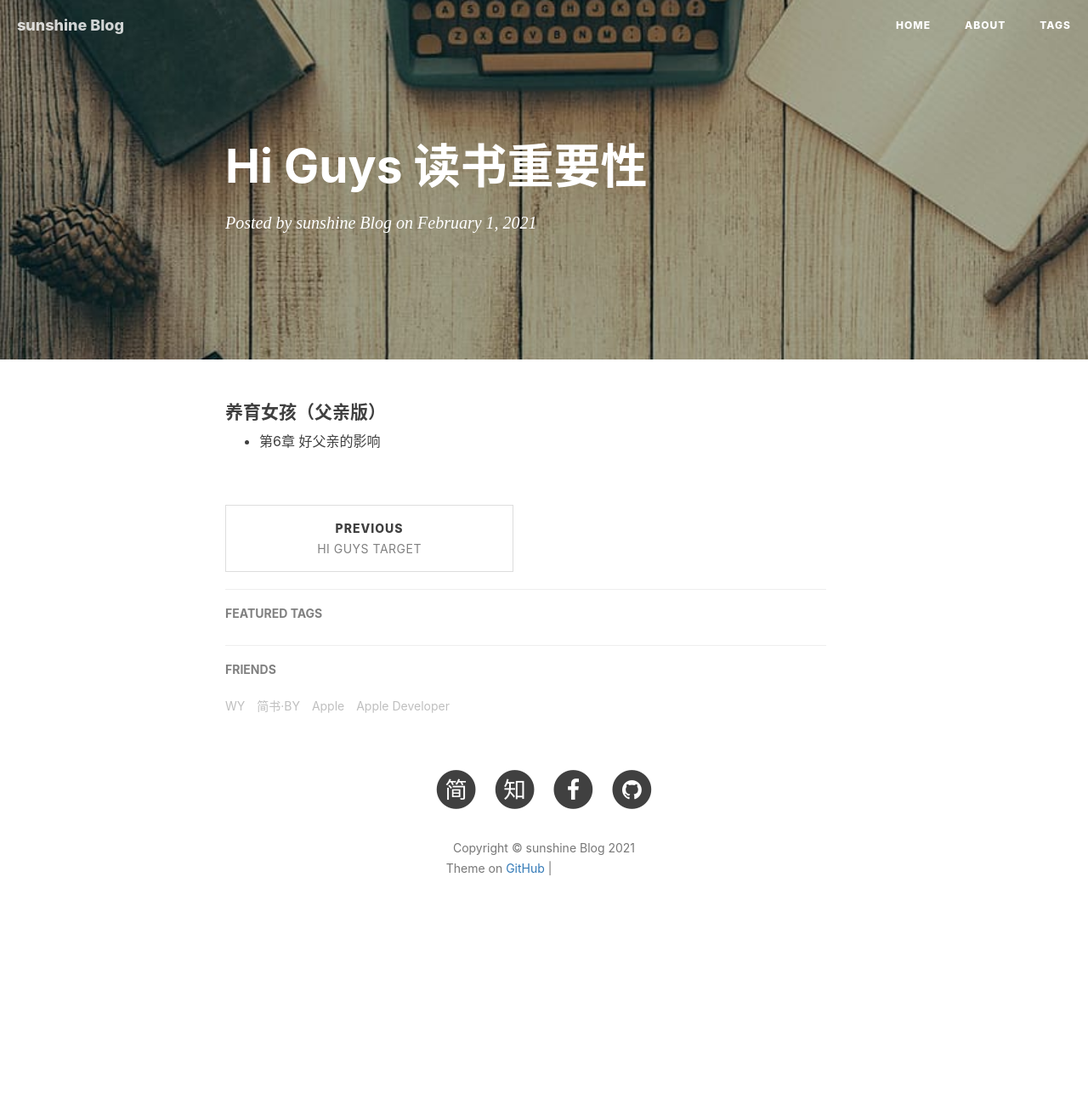
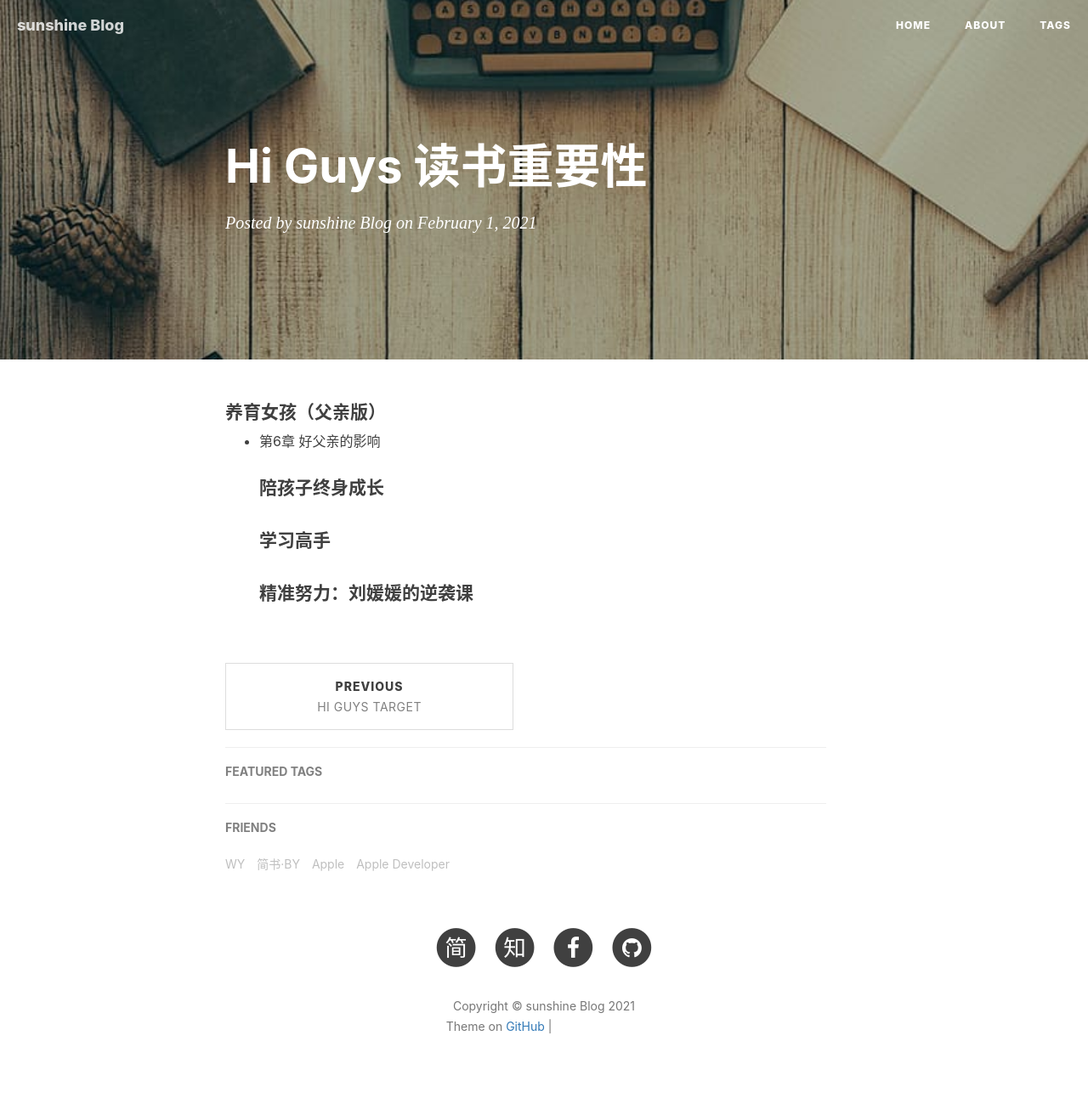
Before and after one commit to feature2018/feature2018.github.io, a Jekyll site: the page built from _posts/2021-02-01-Hi-Guys-读书重要性.md, in a window 1280 px wide. Shown: the whole page at 85% size. Built offline with Jekyll 4.4.1, drawn with Linux system fonts in a browser that asks for light colours; nearby versions of some CDN libraries; our own code applies the rules of GitHub Pages for plain Markdown files; comment, search, counter and statistics services are not loaded; before the commit the page ends 1126 px from its top, so only the background shows below that; grey boxes are pictures that could not be loaded.

Commit message:
Update 2021-02-01-Hi-Guys-读书重要性.md
添加书

```diff
--- a/_posts/2021-02-01-Hi-Guys-读书重要性.md
+++ b/_posts/2021-02-01-Hi-Guys-读书重要性.md
@@ -1,2 +1,5 @@
 #### 养育女孩（父亲版）
 - 第6章 好父亲的影响
+#### 陪孩子终身成长
+#### 学习高手
+#### 精准努力：刘媛媛的逆袭课
```
